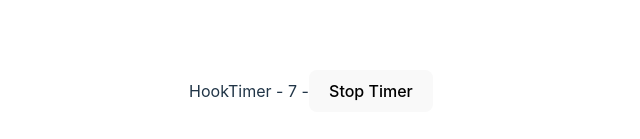
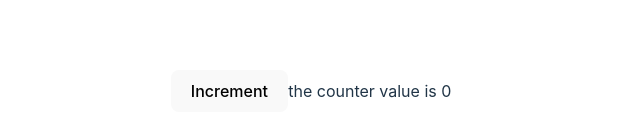
Before and after one commit to korbosit/react_typescript, a React (Vite) app in the folder react_typescript/: page / in a window 1280 px wide. Shown: the part 309-448 px from the top of the page, without its empty margins (329-969 px from the left). Built offline with nearby package versions, Linux system fonts and the light colour scheme.

Commit message:
#17_Class_Component

```diff
--- a/react_typescript/src/App.tsx
+++ b/react_typescript/src/App.tsx
@@ -1,9 +1,10 @@
 import "./App.css";
-import { MutableRef } from "./components/ref/MutableRef";
+import { Counter } from "./components/ref/class/Counter";
+
 function App() {
     return (
         <div className="App">
-            <MutableRef />
+            <Counter message="the counter value is" />
         </div>
     );
 }
--- /dev/null
+++ b/react_typescript/src/components/ref/class/Counter.tsx
@@ -0,0 +1,27 @@
+import { Component } from "react";
+
+type CounterProps = {
+    message: string;
+};
+
+type CounterState = {
+    count: number;
+};
+
+export class Counter extends Component<CounterProps, CounterState> {
+    state = {
+        count: 0,
+    };
+
+    handleClick = () => {
+        this.setState((prevState) => ({ count: prevState.count + 1 }));
+    };
+    render() {
+        return (
+            <div>
+                <button onClick={this.handleClick}>Increment</button>
+                {this.props.message} {this.state.count}
+            </div>
+        );
+    }
+}
```
